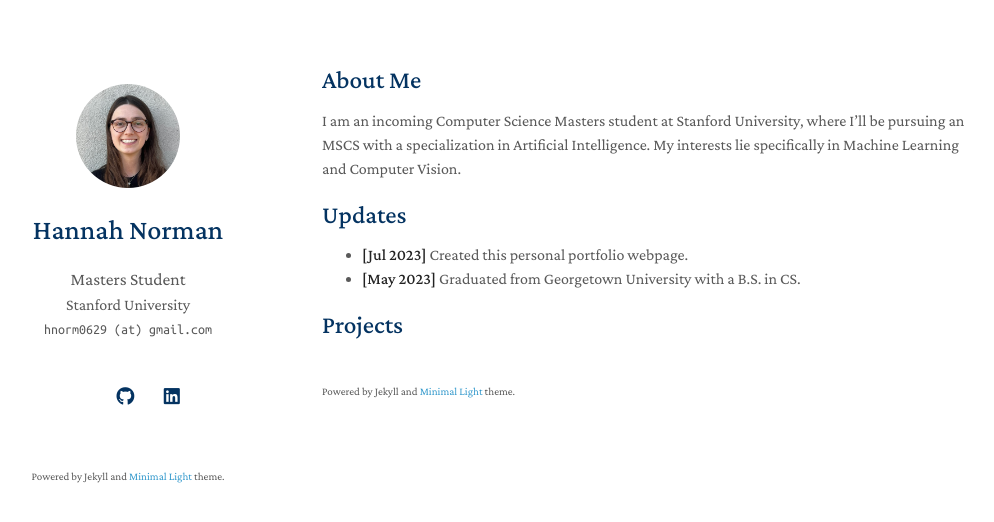
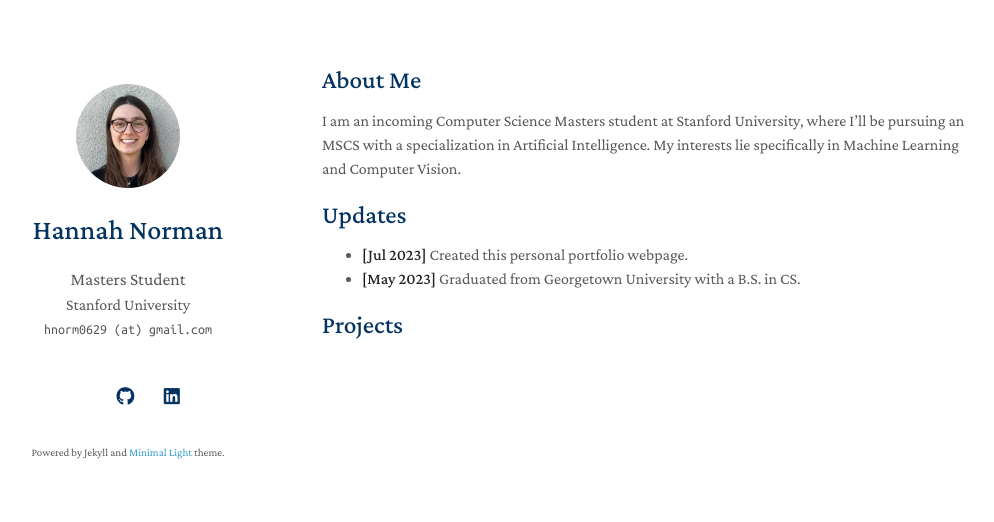
Before and after one commit to hnorm0629/portfolio, a Jekyll site: the page built from index.md, in a window 1280 px wide. Shown: the top 522 px of the page, without its empty margins (148-1142 px from the left). Built offline with Jekyll 4.4.1, drawn with Linux system fonts in a browser that asks for light colours; nearby versions of some CDN libraries; a style sheet for code colours, icons or effects is not loaded; our own code applies the rules of GitHub Pages for plain Markdown files.

Commit message:
Update homepage.html

```diff
--- a/_layouts/homepage.html
+++ b/_layouts/homepage.html
@@ -55,12 +55,6 @@
         <br>
         <br>
         <div class="social-icons">
-        {% if site.google_scholar %}
-        <a style="margin: 0 5px 0 0" href="{{ site.google_scholar }}">
-          <i class="ai ai-google-scholar" style="font-size:1.2rem"></i>
-        </a>
-        {% endif %}
-
         {% if site.cv_link %}
         <a style="margin: 0 5px 0 0" href="{{ site.cv_link }}">
           <i class="ai ai-cv" style="font-size:1.3rem;"></i>
@@ -78,14 +72,7 @@
           <i class="fab fa-linkedin"></i>
         </a>
         {% endif %}
-
-        {% if site.twitter %}
-        <a style="margin: 0 0 0 0" href="{{ site.twitter }}">
-          <i class="fab fa-twitter"></i>
-        </a>
-        {% endif %}
         </div>
-        <br>
         <br>
 
         {% if site.enable_footnote %}
@@ -98,10 +85,6 @@
       {{ content }}
 
       <br>
-
-      {% if site.enable_footnote %}
-      <p><small>Powered by Jekyll and <a href="https://github.com/yaoyao-liu/minimal-light" target="_blank" rel="noopener">Minimal Light</a> theme.</small></p>
-      {% endif %}
 
       </section>
       <footer>
```
